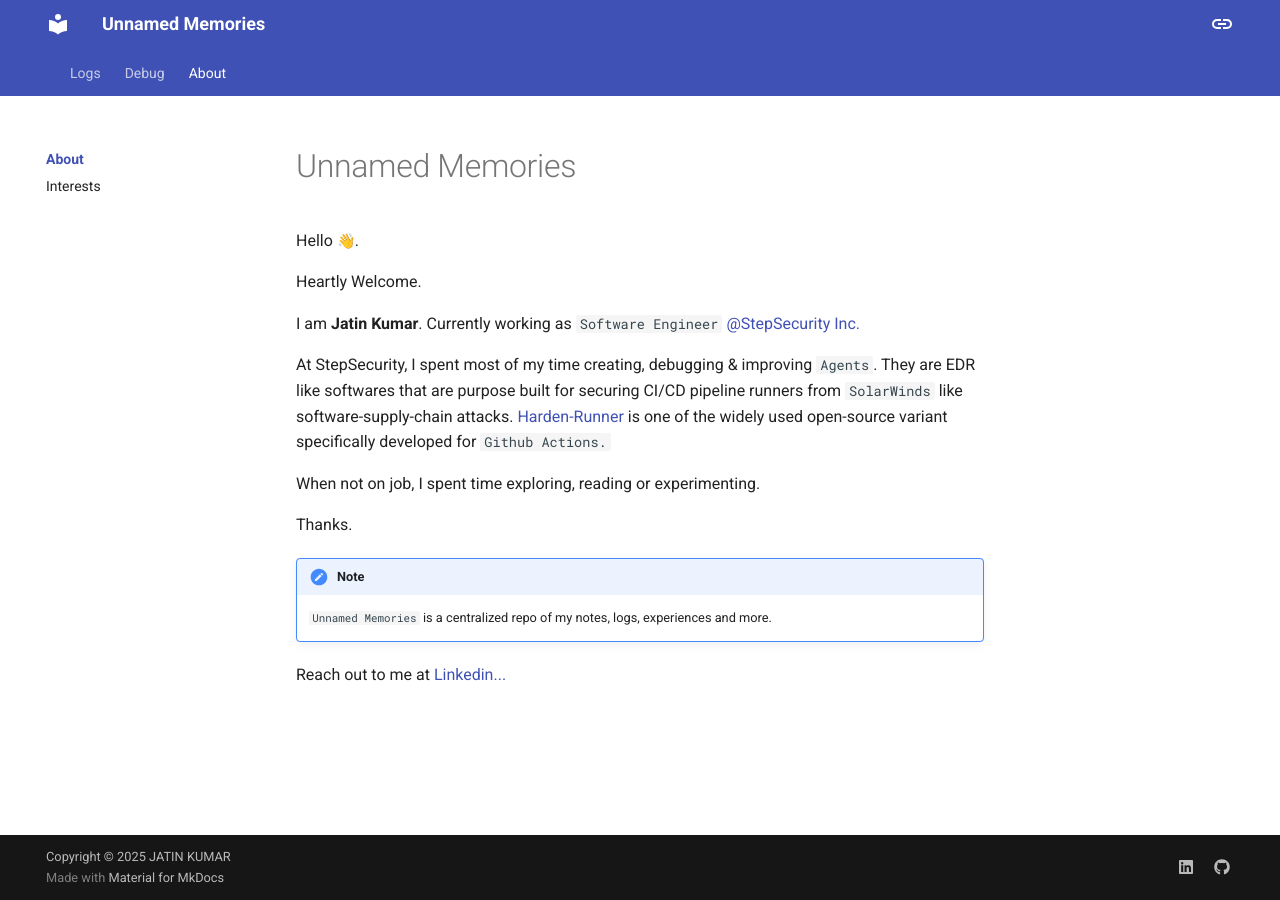
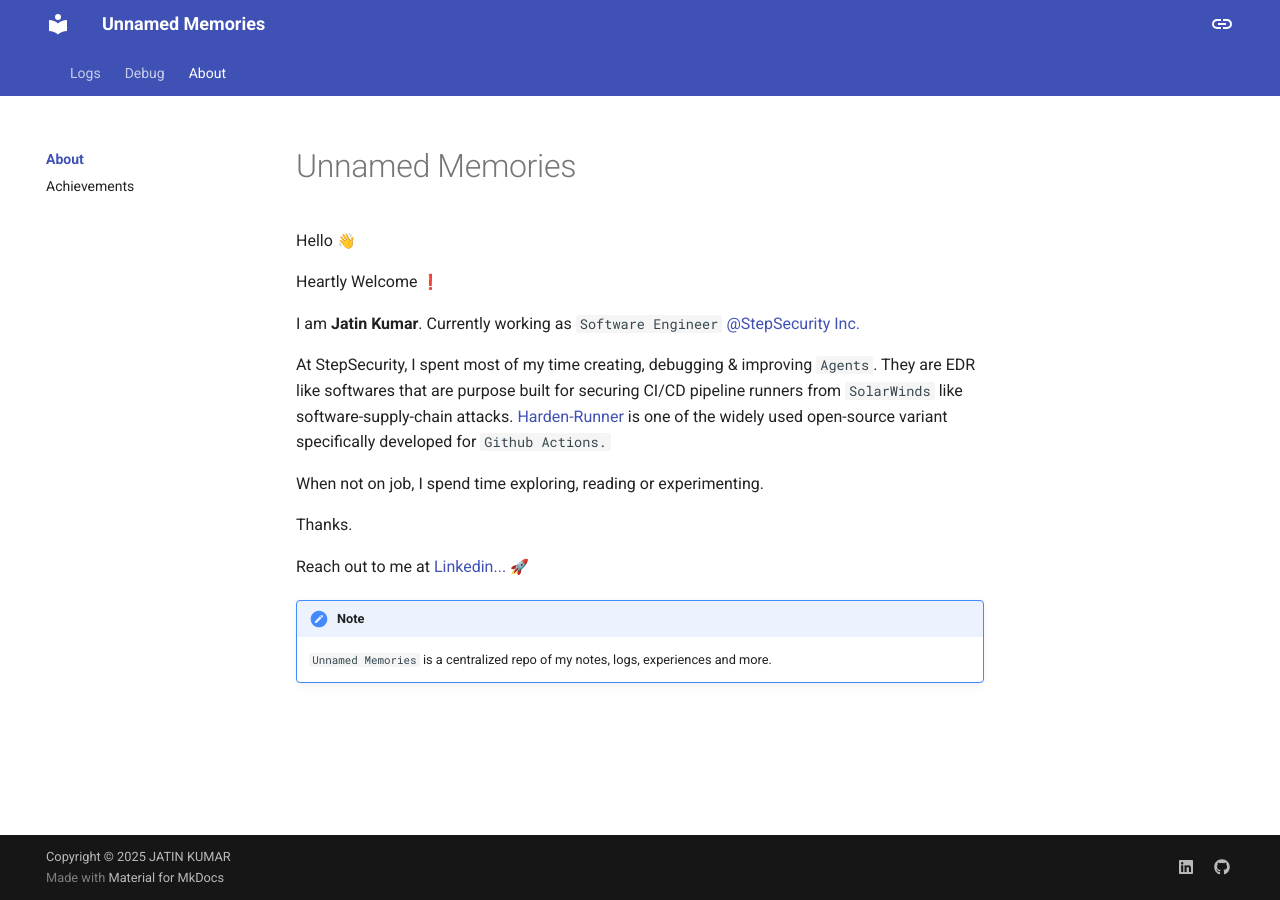
Before and after one commit to h0x0er/h0x0er.github.io, an MkDocs documentation site: the page built from docs/index.md, in a window 1280 px wide. Built offline with MkDocs 1.6.1 and Material for MkDocs 9.7.7, drawn with Linux system fonts in a browser that asks for light colours; emoji names are drawn with the system emoji font.

Commit message:
memories: updated

```diff
--- a/docs/index.md
+++ b/docs/index.md
@@ -4,21 +4,20 @@ hide:
     - footer
 ---
 
+Hello :wave:
 
-Hello :wave:.
-
-Heartly Welcome.
+Heartly Welcome :exclamation:
 
 I am  __Jatin Kumar__.  Currently working as `Software Engineer` [@StepSecurity Inc.](https://www.stepsecurity.io)
 
 At StepSecurity, I spent most of my time creating, debugging & improving `Agents`.
 They are EDR like softwares that are purpose built for securing CI/CD pipeline runners from `SolarWinds` like software-supply-chain attacks. [Harden-Runner](https://github.com/step-security/harden-runner) is one of the widely used open-source variant specifically developed for `Github Actions.`
 
-When not on job, I spent time exploring, reading or experimenting.
+When not on job, I spend time exploring, reading or experimenting.
 
 Thanks.
 
+Reach out to me at [Linkedin...](https://www.linkedin.com/in/jatin-kumar-0a3755168/) :rocket:
+
 !!! note
     `Unnamed Memories` is a centralized repo of my notes, logs, experiences and more.
-
-Reach out to me at [Linkedin...](https://www.linkedin.com/in/jatin-kumar-0a3755168/)
--- a/mkdocs.yml
+++ b/mkdocs.yml
@@ -21,7 +21,7 @@ nav:
   - About:
       - index.md
       # - Experiences: exp.md
-      - Interests: interest.md
+      - Achievements: achievs.md
 
 theme:
   name: material
```
Also changed, not shown: docs/debug/ebpf.md (+1 -0 lines), docs/achievs.md (renamed from docs/interest.md).
